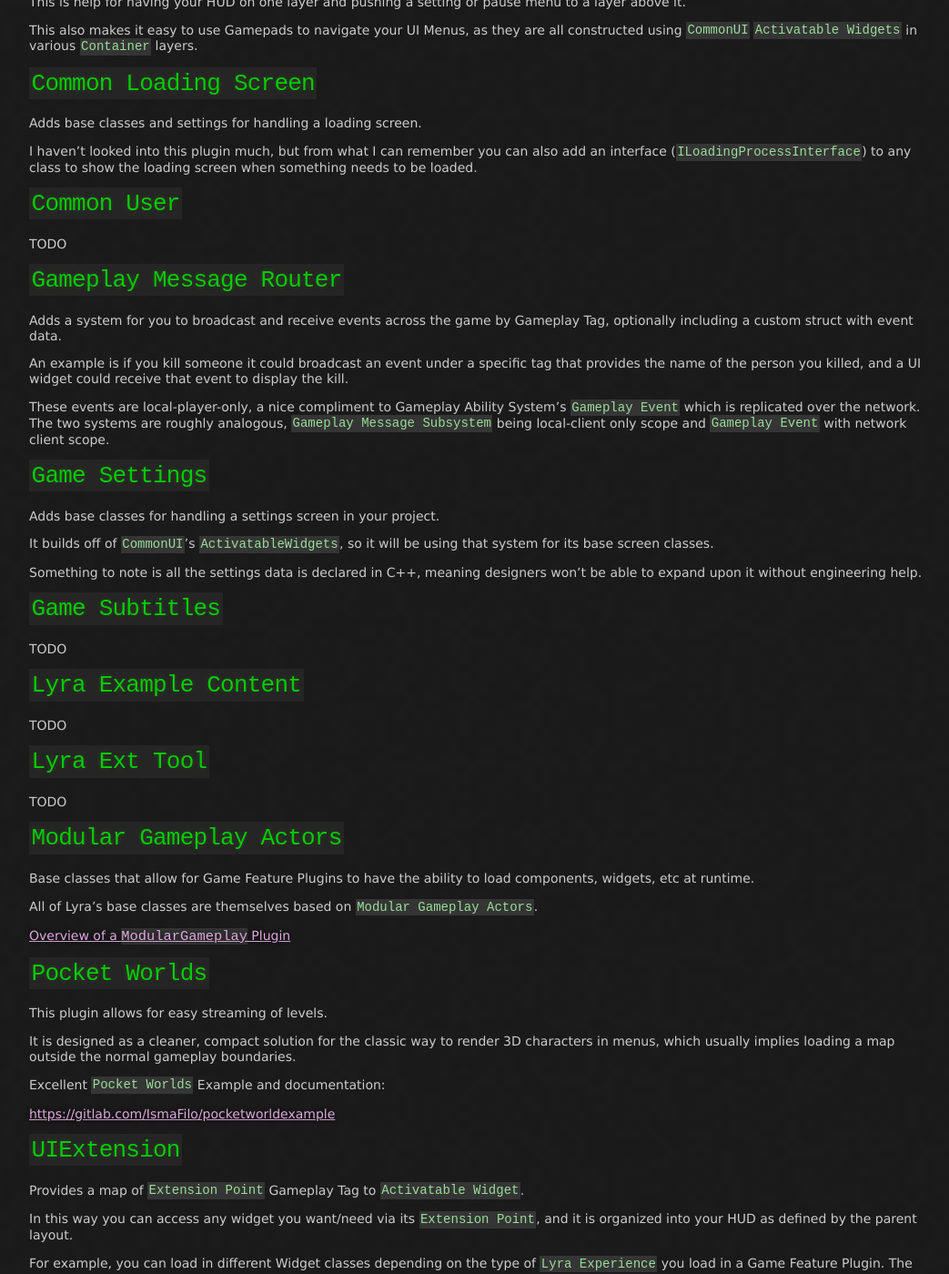
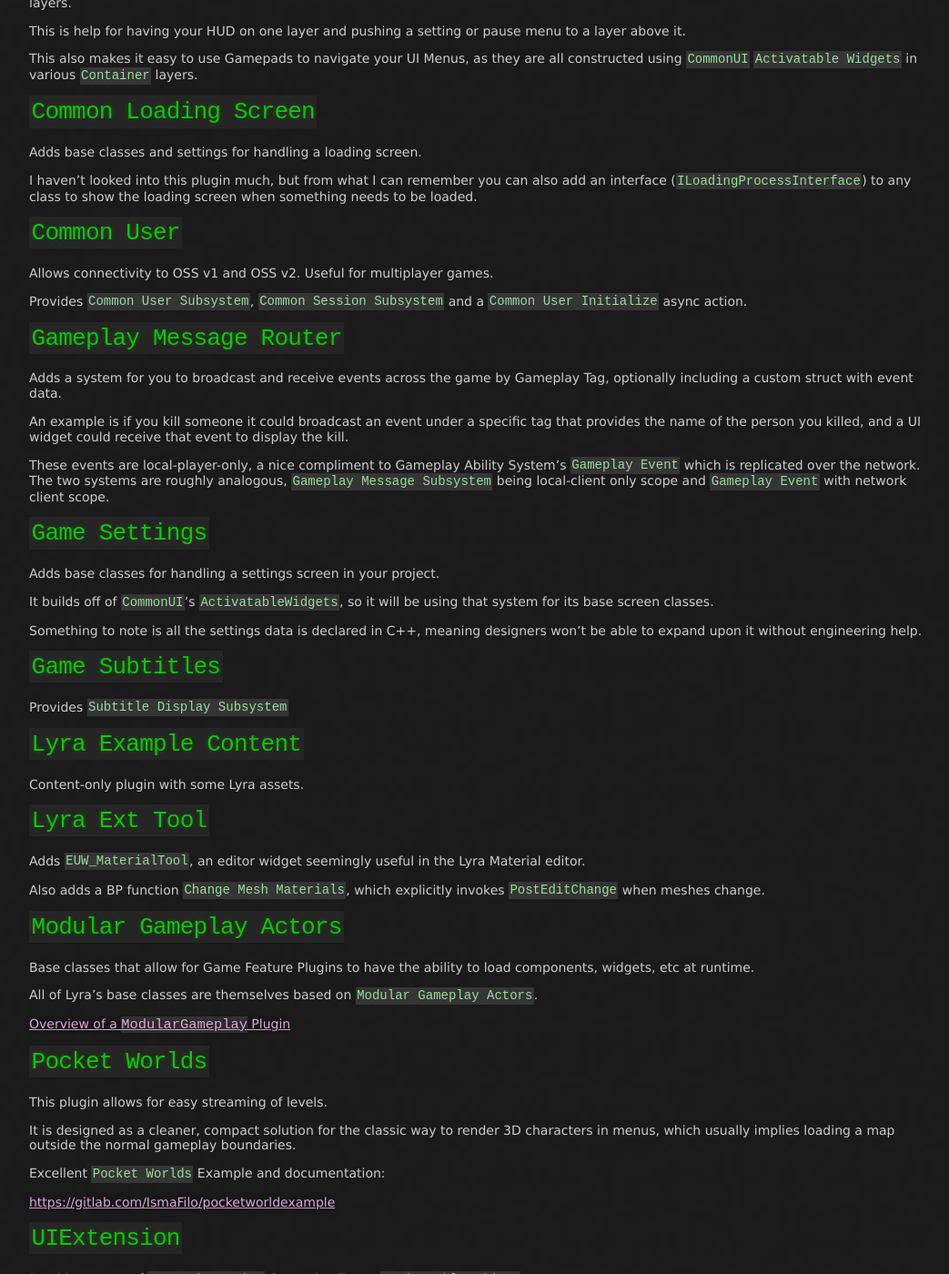
Before and after one commit to x157/x157.github.io, a Jekyll site: the page built from UE5/LyraStarterGame/Plugins/index.md, in a window 1280 px wide and 1400 px high, scrolled down 465 px. Shown: the whole window at 91% size, without its empty margins (108-1151 px from the left). Built offline with Jekyll 4.4.1, drawn with Linux system fonts in a browser that asks for light colours; some of the changed text lies outside the part shown.

Commit message:
Finish initial work on Lyra Plugins overview

```diff
--- a/UE5/LyraStarterGame/Plugins/index.md
+++ b/UE5/LyraStarterGame/Plugins/index.md
@@ -14,7 +14,9 @@
 
 ## `Async Mixin`
 
-TODO
+C++ utility class for managing asynchronous operations like loading.
+
+For more info, see the comments in the C++ header `AsyncMixin.h`.
 
 ## `Common Game`
 
@@ -36,7 +38,9 @@
 
 ## `Common User`
 
-TODO
+Allows connectivity to OSS v1 and OSS v2.  Useful for multiplayer games.
+
+Provides `Common User Subsystem`, `Common Session Subsystem` and a `Common User Initialize` async action.
 
 ## `Gameplay Message Router`
 
@@ -65,15 +69,18 @@
 
 ## `Game Subtitles`
 
-TODO
+Provides `Subtitle Display Subsystem`
 
 ## `Lyra Example Content`
 
-TODO
+Content-only plugin with some Lyra assets.
 
 ## `Lyra Ext Tool`
 
-TODO
+Adds `EUW_MaterialTool`, an editor widget seemingly useful in the Lyra Material editor.
+
+Also adds a BP function `Change Mesh Materials`, which
+explicitly invokes `PostEditChange` when meshes change.
 
 ## `Modular Gameplay Actors`
 
```
